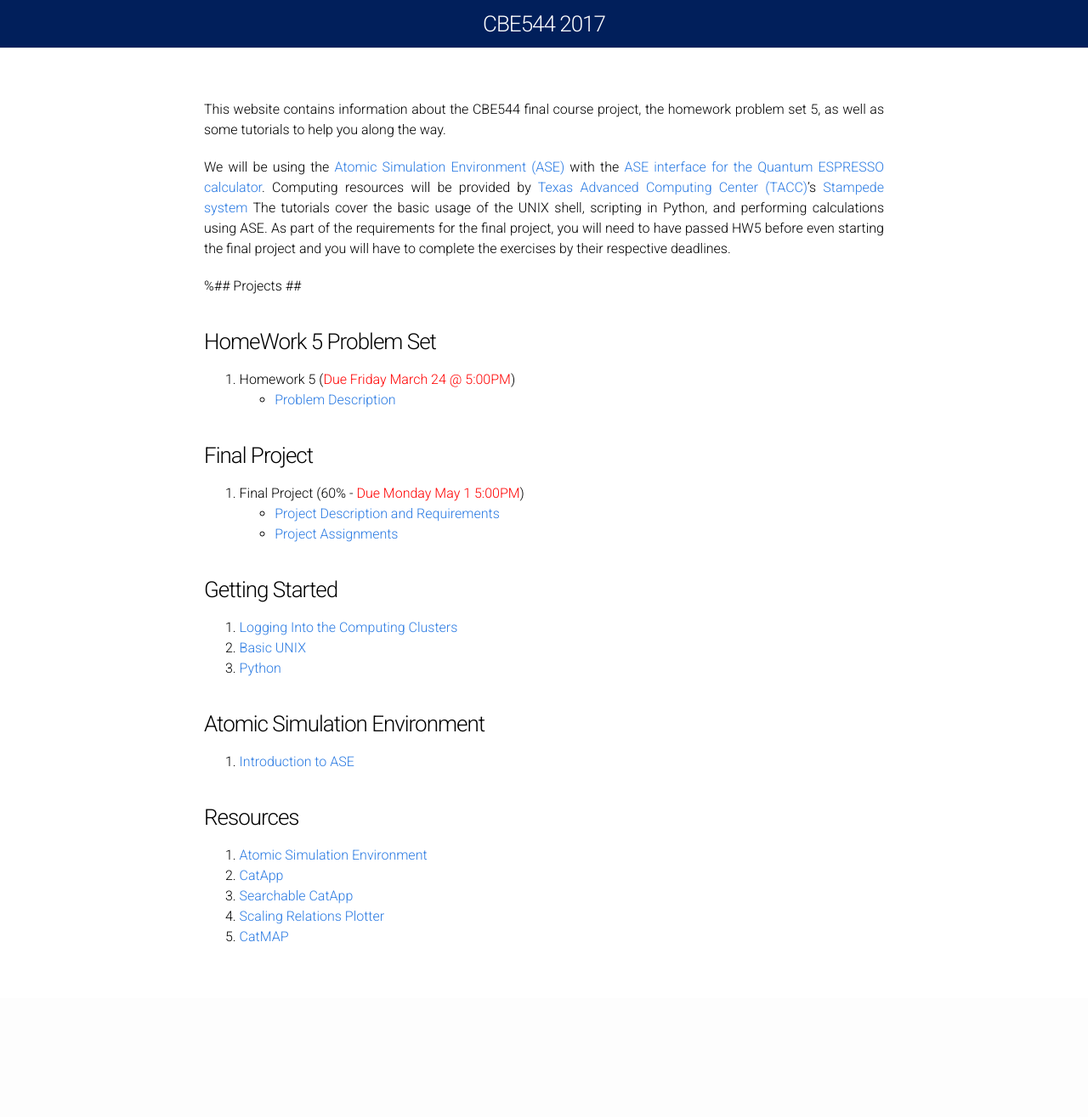
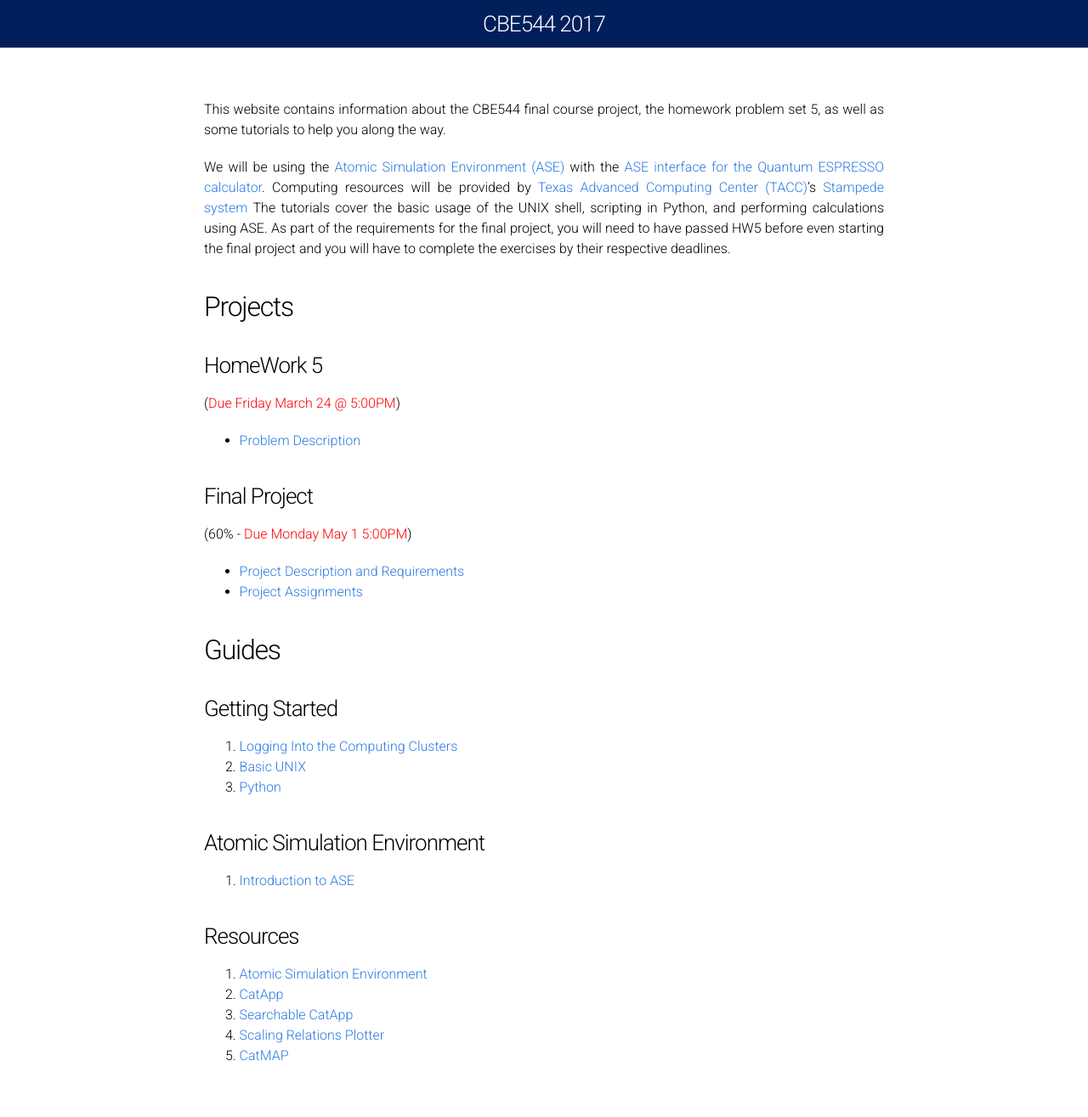
Before and after one commit to vojale/CBE544-2018.github.io, a Jekyll site: the page built from Index.md, in a window 1280 px wide. Shown: the whole page at 85% size. Built offline with Jekyll 4.4.1, drawn with Linux system fonts in a browser that asks for light colours; before the commit the page ends 1175 px from its top, so only the background shows below that.

Commit message:
Update Index.md

```diff
--- a/Index.md
+++ b/Index.md
@@ -8,18 +8,19 @@ This website contains information about the CBE544 final course project, the hom
 
 We will be using the [Atomic Simulation Environment (ASE)](https://wiki.fysik.dtu.dk/ase/) with the [ASE interface for the Quantum ESPRESSO calculator](http://github.com/vossjo/ase-espresso). Computing resources will be provided by [Texas Advanced Computing Center (TACC)](https://www.tacc.utexas.edu)'s [Stampede system](https://portal.tacc.utexas.edu/user-guides/stampede) The tutorials cover the basic usage of the UNIX shell, scripting in Python, and performing calculations using ASE. As part of the requirements for the final project, you will need to have passed HW5 before even starting the final project and you will have to complete the exercises by their respective deadlines.
 
-%## Projects ##
+## Projects ##
 
-### HomeWork 5 Problem Set ###
-1. Homework 5 (<font color="red">Due Friday March 24 @ 5:00PM</font>)
+### HomeWork 5 ###
+(<font color="red">Due Friday March 24 @ 5:00PM</font>)
   * [Problem Description](/HW5)
 
 ### Final Project ###
-2. Final Project (60% - <font color="red">Due Monday May 1 5:00PM</font>)
+(60% - <font color="red">Due Monday May 1 5:00PM</font>)
   * [Project Description and Requirements](Project/)
   * [Project Assignments](Project_Assignments/)
 
 
+## Guides ##
 ### Getting Started ###
 
 1. [Logging Into the Computing Clusters](Clusters/)
```
